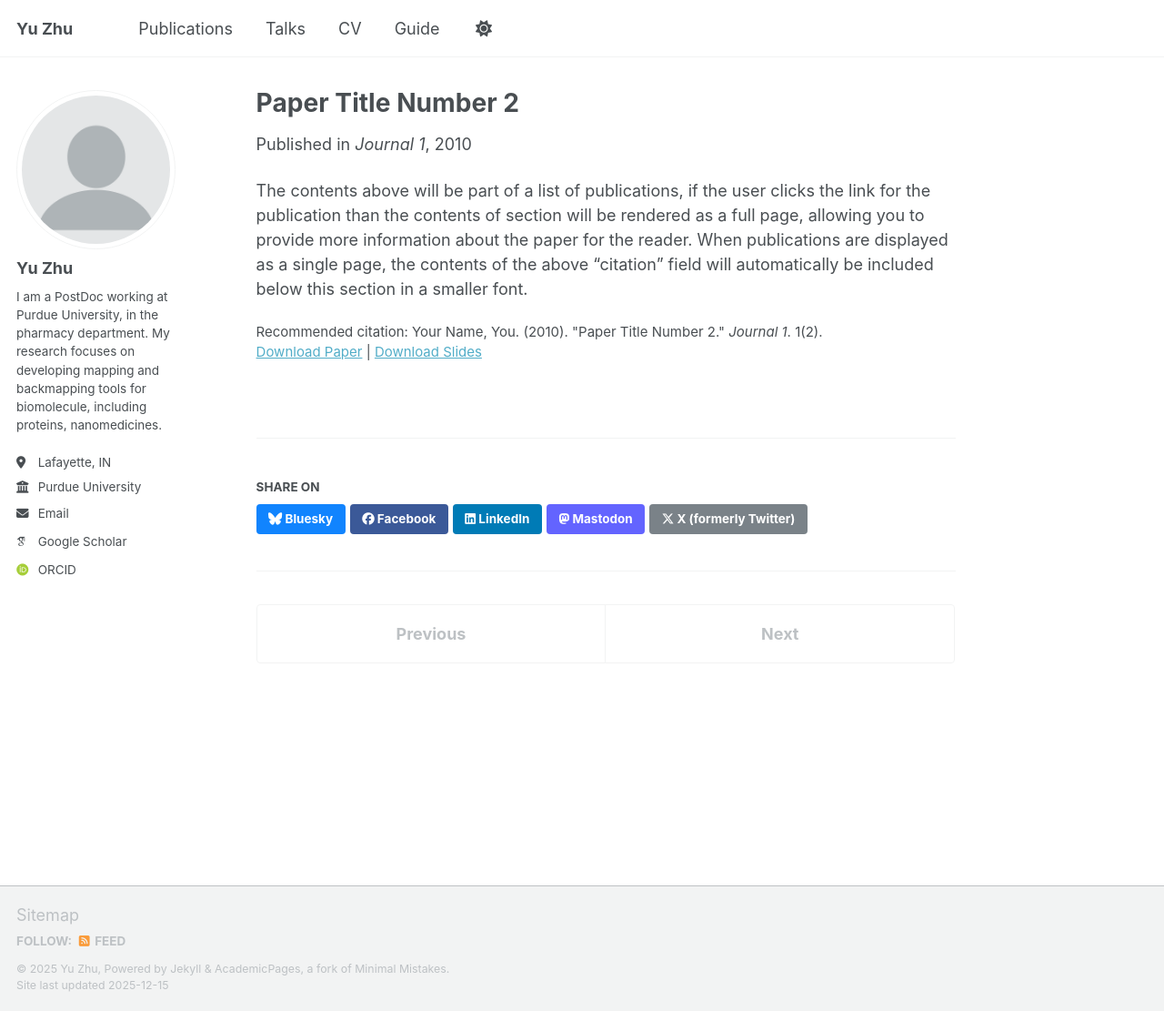
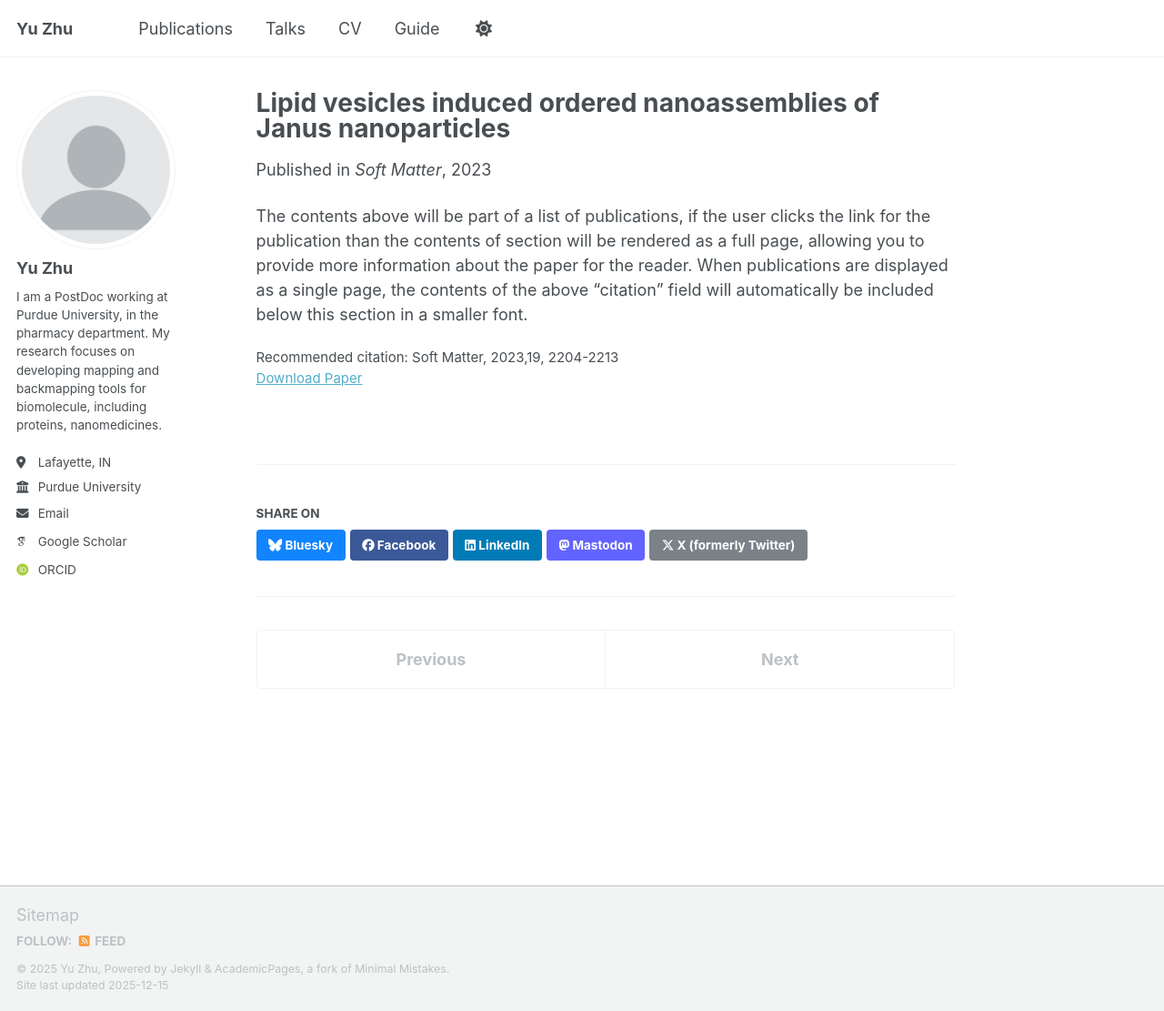
Before and after one commit to yuzhu1778/yuzhu1778.github.io, a Jekyll site: the page built from _publications/2010-10-01-paper-title-number-2.md, in a window 1280 px wide and 1111 px high. Shown: the whole window at 91% size. Built offline with Jekyll 4.4.1, drawn with Linux system fonts in a browser that asks for light colours; some web fonts are replaced; a script that is not in the unit is left out.

Commit message:
Update publication details for Paper Title Number 2

```diff
--- a/_publications/2010-10-01-paper-title-number-2.md
+++ b/_publications/2010-10-01-paper-title-number-2.md
@@ -1,14 +1,14 @@
 ---
-title: "Paper Title Number 2"
+title: "Lipid vesicles induced ordered nanoassemblies of Janus nanoparticles"
 collection: publications
 category: manuscripts
-permalink: /publication/2010-10-01-paper-title-number-2
-excerpt: 'This paper is about the number 2. The number 3 is left for future work.'
-date: 2010-10-01
-venue: 'Journal 1'
-slidesurl: 'https://academicpages.github.io/files/slides2.pdf'
-paperurl: 'https://academicpages.github.io/files/paper2.pdf'
-citation: 'Your Name, You. (2010). &quot;Paper Title Number 2.&quot; <i>Journal 1</i>. 1(2).'
+permalink: /publication/2023-02-24-Lipid-vesicles-induced-ordered-nanoassemblies-of-Janus-nanoparticles
+excerpt: 'This paper introduced nanopartcles can self-assembled into different fantastic assembiles on lipid vesicles.'
+date: 2023-02-24
+venue: 'Soft Matter'
+#slidesurl: 'https://academicpages.github.io/files/slides2.pdf'
+paperurl: 'https://pubs.rsc.org/en/content/articlelanding/2023/sm/d2sm01693a'
+citation: '	Soft Matter, 2023,19, 2204-2213'
 ---
 
 The contents above will be part of a list of publications, if the user clicks the link for the publication than the contents of section will be rendered as a full page, allowing you to provide more information about the paper for the reader. When publications are displayed as a single page, the contents of the above "citation" field will automatically be included below this section in a smaller font.
```
